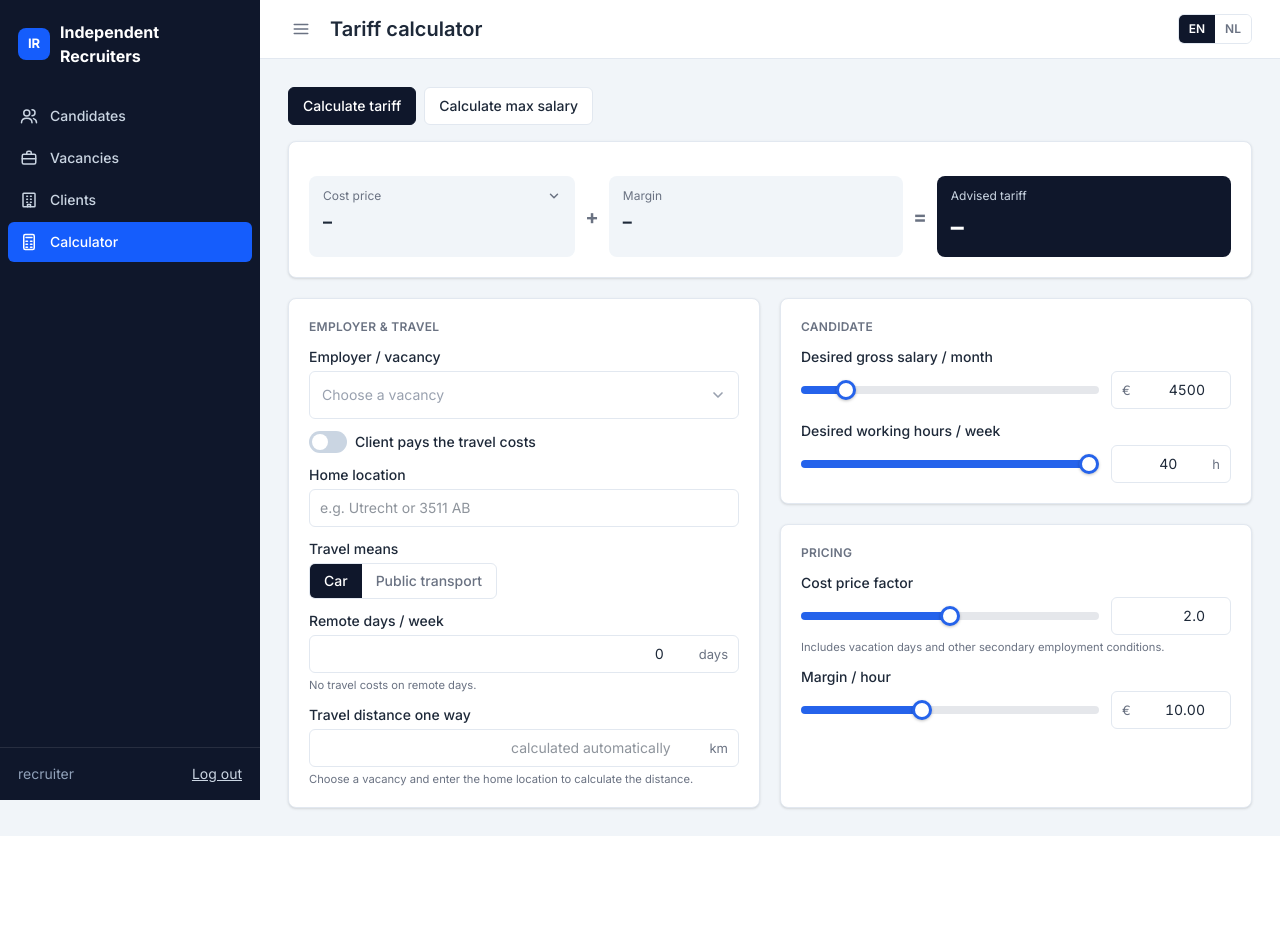
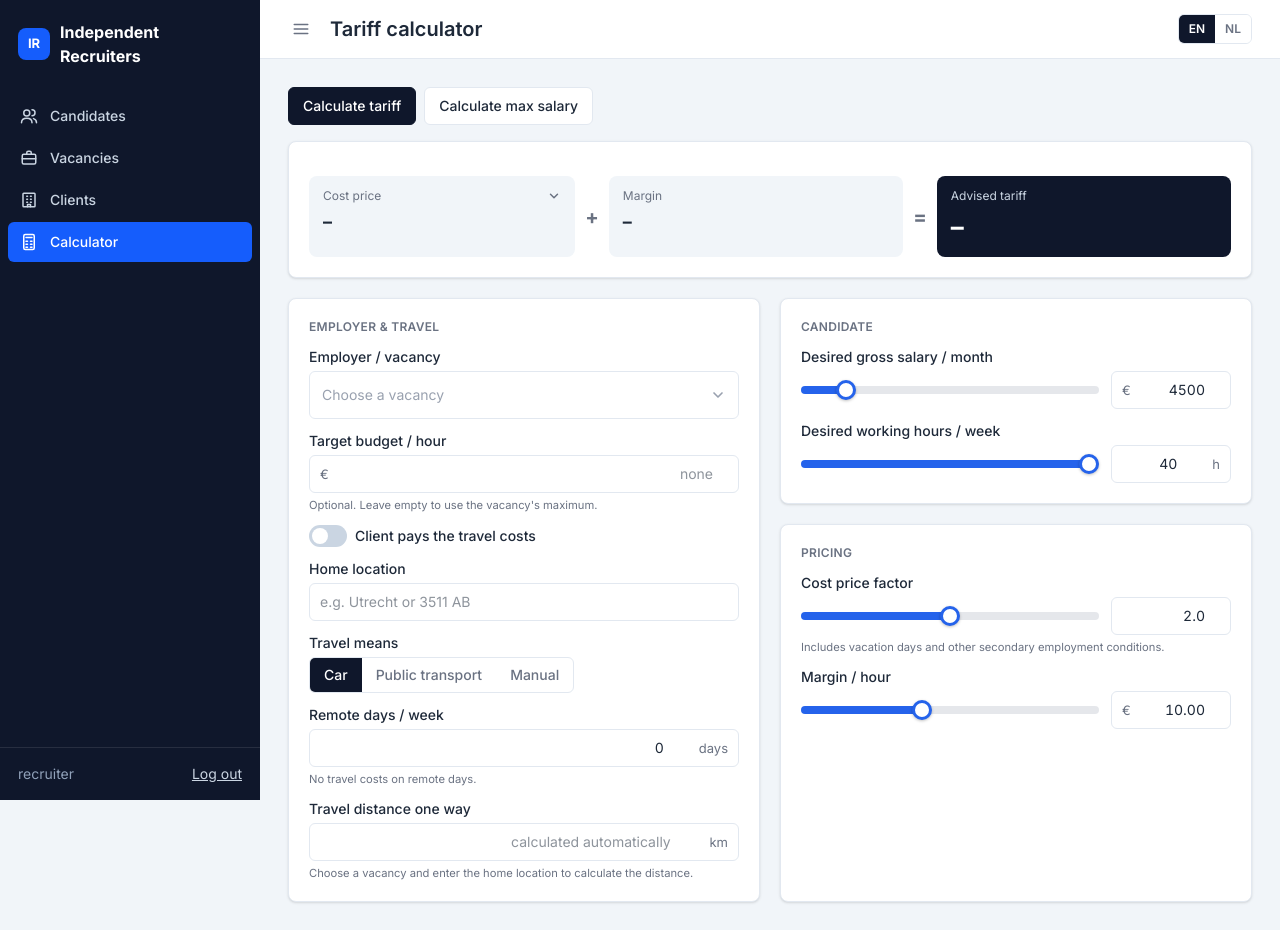
Before and after one commit to thumaman/coding_challenge, a Django app: page /calculator/ in a window 1280 px wide. Before the commit the page ends 836 px from the top, so only its background shows below. Run offline with Django 5.2, Linux system fonts and the light colour scheme; a user stored in the database is signed in; data comes from the database, SQL or seed files in the repository; both versions use the stored data as it was after the commit; some libraries are stand-ins or nearby versions.

Commit message:
Calculator: manual travel means and target budget
- Travel means gets a third option "Manual" (Handmatig): enter the travel
  costs per hour directly instead of home location, remote days and distance
- Optional target budget / hour to compare with when no vacancy is chosen
  (overrides the vacancy's maximum when filled in)

Co-Authored-By: Claude Opus 5.5 <noreply@anthropic.com>

```diff
--- a/pricing/engine.py
+++ b/pricing/engine.py
@@ -74,7 +74,7 @@ class PricingInput:
     margin: Decimal = C.DEFAULT_MARGIN
     # Travel only counts when the distance is known (business rule) and the client doesn't pay it
     travel_distance_km: Decimal | None = None  # one way
-    transport_type: str = "car"  # car | ov | bicycle
+    transport_type: str = "car"  # car | ov | bicycle | manual (travel_per_hour_override entered by hand)
     remote_days_per_week: Decimal = Decimal(0)  # days worked from home: no commute
     ov_subscription_month: Decimal | None = None  # <-- NEW: for fixed monthly OV costs
     client_pays_travel: bool = False
@@ -102,7 +102,8 @@ class PricingInput:
     def travel_known(self) -> bool:
         if self.travel_per_hour_override is not None:
             return True
-        return self.travel_distance_km is not None
+        # Manual travel means: only known once an amount per hour is entered, never derived from the distance
+        return self.transport_type != "manual" and self.travel_distance_km is not None
 
 
 @dataclass
--- a/pricing/static/pricing/js/calculator.js
+++ b/pricing/static/pricing/js/calculator.js
@@ -212,15 +212,35 @@
         const distanceStatus = document.getElementById("distance-status");
         const paysTravel = forward.querySelector("[name=client_pays_travel]");
         const travelFields = document.getElementById("travel-fields");
+        const budgetInput = forward.querySelector("[data-role=budget]");
         vacancyPicker(vacancySelect);
 
         // Home location, travel means and distance don't apply when the client pays the travel costs
         const syncTravelFields = () => { travelFields.disabled = paysTravel.checked; };
         paysTravel.addEventListener("change", syncTravelFields);
 
+        // Manual travel means: an amount per hour replaces home location, remote days and distance
+        const isManualTravel = () => forward.querySelector("[name=transport_type]:checked").value === "manual";
+        const syncTravelMeans = () => {
+            travelFields.querySelectorAll("[data-travel]").forEach((el) => {
+                el.hidden = (el.dataset.travel === "manual") !== isManualTravel();
+            });
+        };
+        travelFields.addEventListener("change", (event) => { if (event.target.name === "transport_type") syncTravelMeans(); });
+        syncTravelMeans();
+
+        // An empty target budget falls back to the vacancy's maximum (the API does the same): show it as placeholder
+        const syncBudgetPlaceholder = () => {
+            const option = vacancySelect.selectedOptions[0];
+            budgetInput.placeholder = option && option.value ? Number(option.dataset.max).toFixed(2) : T.no_budget;
+        };
+        syncBudgetPlaceholder();
+
         const runForward = debounce(async () => {
+            const data = baseData();
+            if (!isManualTravel()) delete data.travel_per_hour_override;
             try {
-                renderResult((await App.post(forward.dataset.endpoint, baseData())).result);
+                renderResult((await App.post(forward.dataset.endpoint, data)).result);
             } catch (err) { /* e.g. an empty or invalid number while typing */ }
         });
         const runDistance = debounce(() => {
@@ -233,6 +253,7 @@
             // Picking a vacancy applies its default for who pays the travel costs
             paysTravel.checked = Boolean(option && option.dataset.paysTravel === "1");
             syncTravelFields();
+            syncBudgetPlaceholder();
             runDistance();
         });
         homeInput.addEventListener("input", runDistance);
--- a/pricing/templates/pricing/calculator.html
+++ b/pricing/templates/pricing/calculator.html
@@ -22,10 +22,19 @@
                 <span class="font-medium" id="vacancy-label">{% trans "Employer / vacancy" %}</span>
                 {% include "pricing/_vacancy_picker.html" with name="vacancy_id" selected=initial.vacancy_id %}
             </div>
+            {# Optional: compare with a budget without a vacancy. Overrides the vacancy's maximum when filled in (placeholder set by calculator.js). #}
+            <div class="flex flex-col gap-1">
+                <label for="id_max_rate" class="font-medium">{% trans "Target budget / hour" %}</label>
+                <div class="{{ ui.number_box }}">
+                    <span class="{{ ui.number_box_unit }}">€</span>
+                    <input type="number" class="{{ ui.number_box_input }}" id="id_max_rate" name="max_rate" data-role="budget" min="0" step="0.01" placeholder="{% trans 'none' %}">
+                </div>
+                <small class="text-gray-500">{% trans "Optional. Leave empty to use the vacancy's maximum." %}</small>
+            </div>
             {% include "core/_toggle.html" with id="id_client_pays_travel" name="client_pays_travel" checked=initial.client_pays_travel label=_("Client pays the travel costs") %}
             {# Not applicable when the client pays the travel costs: disabled (and greyed out) by calculator.js #}
             <fieldset class="flex min-w-0 flex-col gap-3 transition-opacity disabled:cursor-not-allowed disabled:opacity-40 disabled:[&_*]:pointer-events-none" id="travel-fields"{% if initial.client_pays_travel %} disabled{% endif %}>
-                <div class="flex flex-col gap-1">
+                <div class="flex flex-col gap-1" data-travel="auto">
                     <label for="id_home" class="font-medium">{% trans "Home location" %}</label>
                     <input type="text" id="id_home" name="home_location" data-role="home" class="{{ ui.input }}" value="{{ initial.home_location|default:'' }}" placeholder="{% trans 'e.g. Utrecht or 3511 AB' %}">
                 </div>
@@ -34,9 +43,18 @@
                     <div class="inline-flex overflow-hidden rounded-md border border-slate-200 bg-white">
                         <label><input type="radio" class="peer sr-only" name="transport_type" value="car"{% if initial.transport_type != "ov" %} checked{% endif %}><span class="block cursor-pointer px-3.5 py-1.75 font-medium text-gray-500 peer-checked:bg-slate-900 peer-checked:text-white peer-focus-visible:outline-2 peer-focus-visible:outline-blue-600">{% trans "Car" %}</span></label>
                         <label><input type="radio" class="peer sr-only" name="transport_type" value="ov"{% if initial.transport_type == "ov" %} checked{% endif %}><span class="block cursor-pointer px-3.5 py-1.75 font-medium text-gray-500 peer-checked:bg-slate-900 peer-checked:text-white peer-focus-visible:outline-2 peer-focus-visible:outline-blue-600">{% trans "Public transport" %}</span></label>
+                        <label><input type="radio" class="peer sr-only" name="transport_type" value="manual"><span class="block cursor-pointer px-3.5 py-1.75 font-medium text-gray-500 peer-checked:bg-slate-900 peer-checked:text-white peer-focus-visible:outline-2 peer-focus-visible:outline-blue-600">{% trans "Manual" %}</span></label>
                     </div>
                 </div>
-                <div class="flex flex-col gap-1">
+                {# Manual travel means: a fixed amount per hour instead of home location, remote days and distance (toggled by calculator.js) #}
+                <div class="flex flex-col gap-1" data-travel="manual" hidden>
+                    <label for="id_travel_per_hour_override" class="font-medium">{% trans "Travel costs / hour" %}</label>
+                    <div class="{{ ui.number_box }}">
+                        <span class="{{ ui.number_box_unit }}">€</span>
+                        <input type="number" class="{{ ui.number_box_input }}" id="id_travel_per_hour_override" name="travel_per_hour_override" min="0" step="0.01" placeholder="0.00">
+                    </div>
+                </div>
+                <div class="flex flex-col gap-1" data-travel="auto">
                     <label for="id_remote_days_per_week" class="font-medium">{% trans "Remote days / week" %}</label>
                     <div class="{{ ui.number_box }}">
                         <input type="number" class="{{ ui.number_box_input }}" id="id_remote_days_per_week" name="remote_days_per_week" value="{{ initial.remote_days_per_week|default:0 }}" min="0" max="5" step="1">
@@ -44,7 +62,7 @@
                     </div>
                     <small class="text-gray-500">{% trans "No travel costs on remote days." %}</small>
                 </div>
-                <div class="flex flex-col gap-1">
+                <div class="flex flex-col gap-1" data-travel="auto">
                     <label for="id_travel_distance_km" class="font-medium">{% trans "Travel distance one way" %}</label>
                     <div class="{{ ui.number_box }}">
                         <input type="number" class="{{ ui.number_box_input }}" id="id_travel_distance_km" name="travel_distance_km" data-role="distance" value="{{ initial.travel_distance_km|default_if_none:''|unlocalize }}" min="0" step="0.1" placeholder="{% trans 'calculated automatically' %} ">
--- a/pricing/views.py
+++ b/pricing/views.py
@@ -71,8 +71,12 @@ def calculator(request):
     vacancies = Vacancy.objects.filter(is_open=True).select_related("client")
     candidate_id = request.GET.get("candidate")
     initial = _initial_from_candidate(candidate_id, request.GET.get("vacancy")) if candidate_id else {}
+    i18n = calculator_i18n()
+    # The calculator can also compare with a manually entered target budget (no vacancy needed)
+    i18n["status"]["unknown"] = _("Choose a vacancy or enter a target budget to compare")
+    i18n["no_budget"] = _("none")
     return render(request, "pricing/calculator.html", {
-        "vacancies": vacancies, "C": C, "i18n": calculator_i18n(), "initial": initial,
+        "vacancies": vacancies, "C": C, "i18n": i18n, "initial": initial,
     })
 
 
@@ -85,7 +89,10 @@ def _payload(request):
 
 @require_POST
 def calculate_api(request):
-    """POST JSON with PricingInput fields (+ optional vacancy_id) -> PricingResult as JSON."""
+    """POST JSON with PricingInput fields (+ optional vacancy_id) -> PricingResult as JSON.
+
+    A max_rate in the payload (a manual target budget) wins over the vacancy's maximum.
+    """
     data = _payload(request)
     if data is None:
         return JsonResponse({"ok": False, "message": "Invalid JSON"}, status=400)
```
Also changed, not shown: pricing/tests.py (+18 -0 lines), core/locale/nl/LC_MESSAGES/django.po, db.sqlite3, 1 other file.
